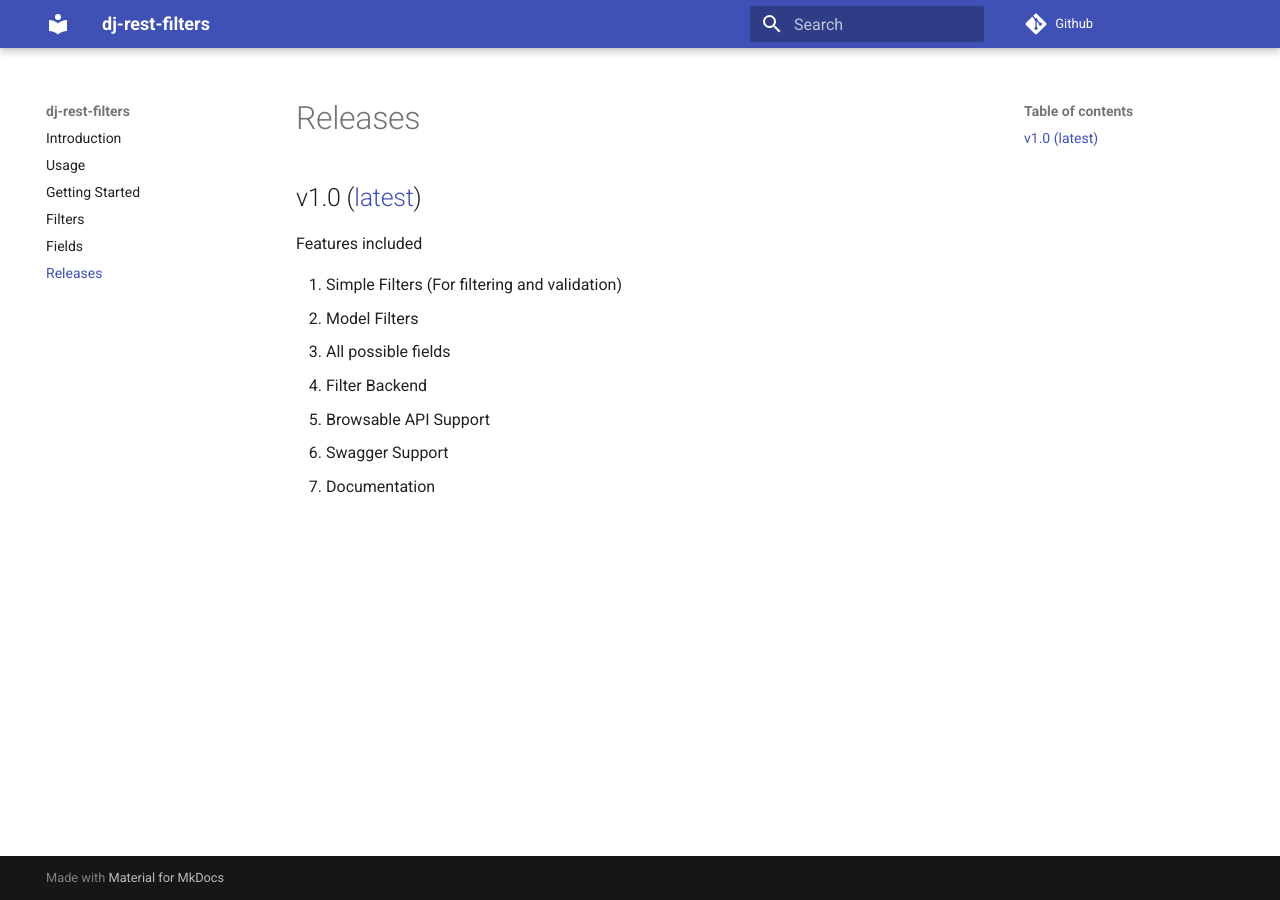
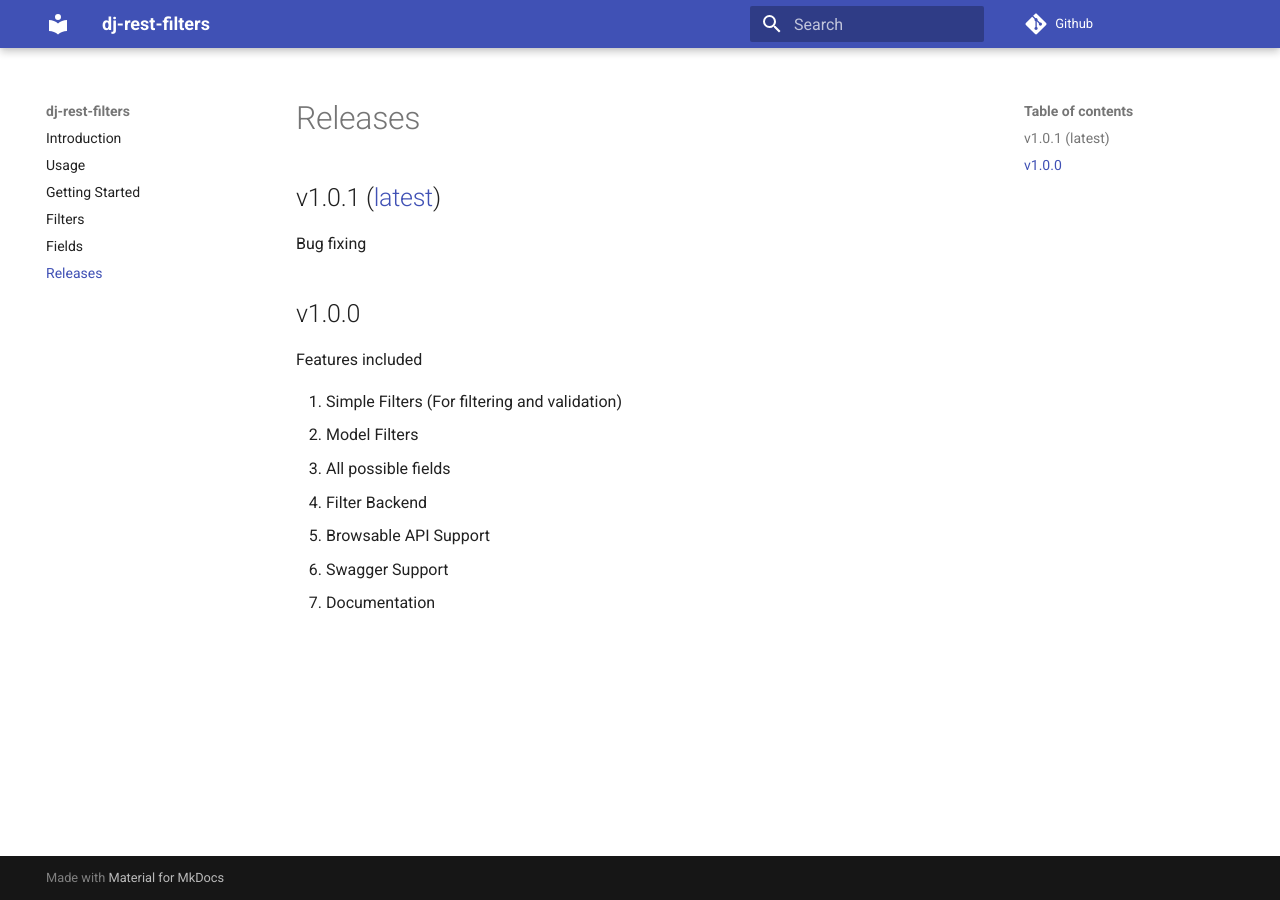
Before and after one commit to mhsiddiqui/dj-rest-filters, an MkDocs documentation site: the page built from docs/releases.md, in a window 1280 px wide. Built offline with MkDocs 1.6.1 and Material for MkDocs 9.7.7, drawn with Linux system fonts in a browser that asks for light colours; comment, search, counter and statistics services are not loaded; the version menu is left out.

Commit message:
NullBooleanField error for Django Rest > 3.14 Resolved and Bump version

```diff
--- a/djfilters/__init__.py
+++ b/djfilters/__init__.py
@@ -1,6 +1,6 @@
 import django
 
-__version__ = '1.0.0'
+__version__ = '1.0.1'
 
 if django.VERSION < (3, 2):  # pragma: no cover
     default_app_config = 'djfilters.apps.DjfiltersConfig'
--- a/docs/releases.md
+++ b/docs/releases.md
@@ -1,6 +1,9 @@
 # Releases
 
-## v1.0 ([latest](/en/latest/))
+## v1.0.1 ([latest](/en/latest/))
+Bug fixing
+
+## v1.0.0
 Features included
 
 1. Simple Filters (For filtering and validation)
--- a/requirements.txt
+++ b/requirements.txt
@@ -1,5 +1,5 @@
 Django>1.10
-djangorestframework>3.3
+djangorestframework
 six
 pytz
 mkdocs-material
```
Also changed, not shown: 2 other files.
